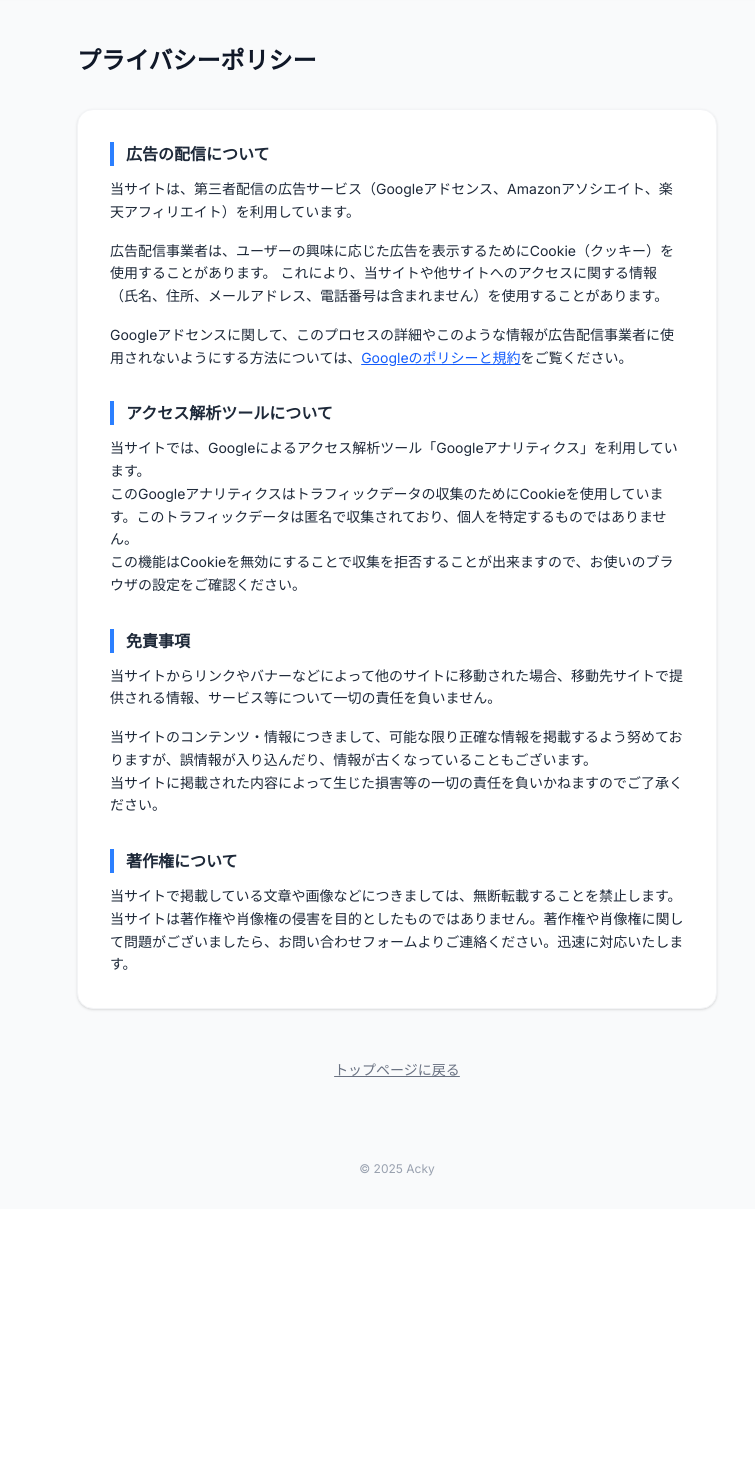
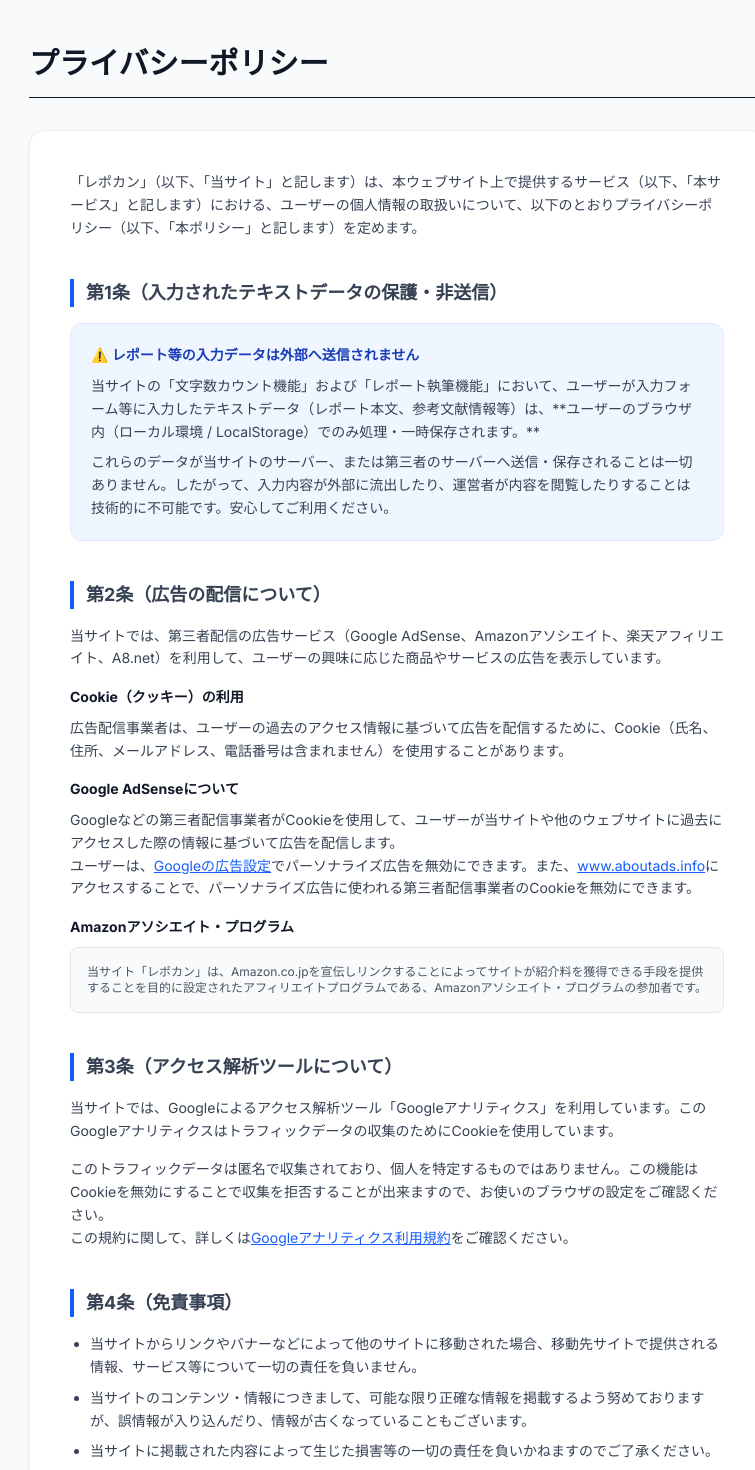
Before and after one commit to halnaoyahirose0113-lang/report-counter, a Next.js app: page /privacy in a window 1280 px wide. Shown: the part 60-1530 px from the top of the page, without its empty margins (243-998 px from the left). Before the commit the page ends 1269 px from the top, so only its background shows below. Built offline with nearby package versions, Linux system fonts and the light colour scheme.

Commit message:
Update comprehensive privacy policy for AdSense

```diff
--- a/app/privacy/page.tsx
+++ b/app/privacy/page.tsx
@@ -1,8 +1,9 @@
 import Link from 'next/link';
+import { Metadata } from 'next';
 
-export const metadata = {
-  title: 'プライバシーポリシー | レポート文字数カウンター',
-  description: 'レポカンのプライバシーポリシー、免責事項、著作権について。',
+export const metadata: Metadata = {
+  title: 'プライバシーポリシー | レポカン',
+  description: 'レポカンのプライバシーポリシー、個人情報の取り扱い、免責事項、著作権について。',
 };
 
 export default function Privacy() {
@@ -13,64 +14,121 @@ export default function Privacy() {
       <header className="bg-white border-b border-gray-200 sticky top-0 z-50 shadow-sm">
         <div className="max-w-3xl mx-auto px-4 py-3 flex items-center justify-between">
           <Link href="/" className="flex items-center gap-2 hover:opacity-70 transition-opacity">
-            <img src="/logo.jpg" alt="レポカンロゴ" className="w-8 h-8 rounded-lg object-cover" />
+            <img src="/logo.jpg" alt="レポカンロゴ" className="w-8 h-8 rounded-lg object-cover border border-gray-100" />
             <span className="font-bold text-gray-900">レポカン</span>
           </Link>
         </div>
       </header>
 
-      <main className="max-w-2xl mx-auto px-4 py-12">
-        <h1 className="text-2xl font-black mb-8 text-gray-900">プライバシーポリシー</h1>
+      <main className="max-w-3xl mx-auto px-4 py-12">
+        <h1 className="text-2xl md:text-3xl font-black mb-8 text-gray-900 border-b pb-4">プライバシーポリシー</h1>
 
-        <div className="bg-white p-8 rounded-2xl shadow-sm border border-gray-100 space-y-8 text-sm leading-relaxed">
+        <div className="bg-white p-8 md:p-10 rounded-2xl shadow-sm border border-gray-100 space-y-10 text-sm leading-relaxed text-gray-700">
 
+          {/* 前文 */}
           <section>
-            <h2 className="text-base font-bold mb-3 border-l-4 border-blue-500 pl-3">広告の配信について</h2>
-            <p className="mb-4">
-              当サイトは、第三者配信の広告サービス（Googleアドセンス、Amazonアソシエイト、楽天アフィリエイト）を利用しています。
-            </p>
-            <p className="mb-4">
-              広告配信事業者は、ユーザーの興味に応じた広告を表示するためにCookie（クッキー）を使用することがあります。
-              これにより、当サイトや他サイトへのアクセスに関する情報（氏名、住所、メールアドレス、電話番号は含まれません）を使用することがあります。
-            </p>
             <p>
-              Googleアドセンスに関して、このプロセスの詳細やこのような情報が広告配信事業者に使用されないようにする方法については、
-              <a href="https://policies.google.com/technologies/ads?hl=ja" target="_blank" rel="noopener noreferrer" className="text-blue-600 underline hover:text-blue-800">Googleのポリシーと規約</a>をご覧ください。
+              「レポカン」（以下、「当サイト」と記します）は、本ウェブサイト上で提供するサービス（以下、「本サービス」と記します）における、ユーザーの個人情報の取扱いについて、以下のとおりプライバシーポリシー（以下、「本ポリシー」と記します）を定めます。
             </p>
           </section>
 
+          {/* 第1条：入力データの取り扱い（最重要・信頼性担保） */}
           <section>
-            <h2 className="text-base font-bold mb-3 border-l-4 border-blue-500 pl-3">アクセス解析ツールについて</h2>
+            <h2 className="text-lg font-bold mb-4 border-l-4 border-blue-600 pl-3 flex items-center gap-2">
+              第1条（入力されたテキストデータの保護・非送信）
+            </h2>
+            <div className="bg-blue-50 p-5 rounded-xl border border-blue-100">
+              <p className="font-bold text-blue-800 mb-2">⚠️ レポート等の入力データは外部へ送信されません</p>
+              <p className="mb-2">
+                当サイトの「文字数カウント機能」および「レポート執筆機能」において、ユーザーが入力フォーム等に入力したテキストデータ（レポート本文、参考文献情報等）は、**ユーザーのブラウザ内（ローカル環境 / LocalStorage）でのみ処理・一時保存されます。**
+              </p>
+              <p>
+                これらのデータが当サイトのサーバー、または第三者のサーバーへ送信・保存されることは一切ありません。したがって、入力内容が外部に流出したり、運営者が内容を閲覧したりすることは技術的に不可能です。安心してご利用ください。
+              </p>
+            </div>
+          </section>
+
+          {/* 第2条：広告配信について（AdSense対策） */}
+          <section>
+            <h2 className="text-lg font-bold mb-4 border-l-4 border-blue-600 pl-3">第2条（広告の配信について）</h2>
+            <p className="mb-4">
+              当サイトでは、第三者配信の広告サービス（Google AdSense、Amazonアソシエイト、楽天アフィリエイト、A8.net）を利用して、ユーザーの興味に応じた商品やサービスの広告を表示しています。
+            </p>
+            <h3 className="font-bold text-gray-900 mb-2">Cookie（クッキー）の利用</h3>
+            <p className="mb-4">
+              広告配信事業者は、ユーザーの過去のアクセス情報に基づいて広告を配信するために、Cookie（氏名、住所、メールアドレス、電話番号は含まれません）を使用することがあります。
+            </p>
+            <h3 className="font-bold text-gray-900 mb-2">Google AdSenseについて</h3>
+            <p className="mb-4">
+              Googleなどの第三者配信事業者がCookieを使用して、ユーザーが当サイトや他のウェブサイトに過去にアクセスした際の情報に基づいて広告を配信します。<br/>
+              ユーザーは、<a href="https://adssettings.google.com/authenticated" target="_blank" rel="noopener noreferrer" className="text-blue-600 underline">Googleの広告設定</a>でパーソナライズ広告を無効にできます。また、<a href="https://www.aboutads.info/" target="_blank" rel="noopener noreferrer" className="text-blue-600 underline">www.aboutads.info</a>にアクセスすることで、パーソナライズ広告に使われる第三者配信事業者のCookieを無効にできます。
+            </p>
+            <h3 className="font-bold text-gray-900 mb-2">Amazonアソシエイト・プログラム</h3>
+            <div className="p-4 bg-gray-50 rounded-lg border border-gray-200 text-xs text-gray-600">
+              <p>
+                当サイト「レポカン」は、Amazon.co.jpを宣伝しリンクすることによってサイトが紹介料を獲得できる手段を提供することを目的に設定されたアフィリエイトプログラムである、Amazonアソシエイト・プログラムの参加者です。
+              </p>
+            </div>
+          </section>
+
+          {/* 第3条：アクセス解析ツール */}
+          <section>
+            <h2 className="text-lg font-bold mb-4 border-l-4 border-blue-600 pl-3">第3条（アクセス解析ツールについて）</h2>
+            <p className="mb-4">
+              当サイトでは、Googleによるアクセス解析ツール「Googleアナリティクス」を利用しています。このGoogleアナリティクスはトラフィックデータの収集のためにCookieを使用しています。
+            </p>
             <p>
-              当サイトでは、Googleによるアクセス解析ツール「Googleアナリティクス」を利用しています。<br/>
-              このGoogleアナリティクスはトラフィックデータの収集のためにCookieを使用しています。このトラフィックデータは匿名で収集されており、個人を特定するものではありません。<br/>
-              この機能はCookieを無効にすることで収集を拒否することが出来ますので、お使いのブラウザの設定をご確認ください。
+              このトラフィックデータは匿名で収集されており、個人を特定するものではありません。この機能はCookieを無効にすることで収集を拒否することが出来ますので、お使いのブラウザの設定をご確認ください。<br/>
+              この規約に関して、詳しくは<a href="https://marketingplatform.google.com/about/analytics/terms/jp/" target="_blank" rel="noopener noreferrer" className="text-blue-600 underline">Googleアナリティクス利用規約</a>をご確認ください。
             </p>
           </section>
 
+          {/* 第4条：免責事項 */}
           <section>
-            <h2 className="text-base font-bold mb-3 border-l-4 border-blue-500 pl-3">免責事項</h2>
+            <h2 className="text-lg font-bold mb-4 border-l-4 border-blue-600 pl-3">第4条（免責事項）</h2>
+            <ul className="list-disc ml-5 space-y-2">
+              <li>当サイトからリンクやバナーなどによって他のサイトに移動された場合、移動先サイトで提供される情報、サービス等について一切の責任を負いません。</li>
+              <li>当サイトのコンテンツ・情報につきまして、可能な限り正確な情報を掲載するよう努めておりますが、誤情報が入り込んだり、情報が古くなっていることもございます。</li>
+              <li>当サイトに掲載された内容によって生じた損害等の一切の責任を負いかねますのでご了承ください。</li>
+            </ul>
+          </section>
+
+          {/* 第5条：著作権 */}
+          <section>
+            <h2 className="text-lg font-bold mb-4 border-l-4 border-blue-600 pl-3">第5条（著作権・リンク）</h2>
             <p className="mb-4">
-              当サイトからリンクやバナーなどによって他のサイトに移動された場合、移動先サイトで提供される情報、サービス等について一切の責任を負いません。
+              当サイトはリンクフリーですが、当サイトに掲載されている文章や画像等の無断転載・加工利用を禁止します。<br/>
+              引用を行う際は、必ず引用元の明記（当サイトへのリンク掲載）をお願いいたします。
             </p>
             <p>
-              当サイトのコンテンツ・情報につきまして、可能な限り正確な情報を掲載するよう努めておりますが、誤情報が入り込んだり、情報が古くなっていることもございます。<br/>
-              当サイトに掲載された内容によって生じた損害等の一切の責任を負いかねますのでご了承ください。
+              当サイトは著作権や肖像権の侵害を目的としたものではありません。著作権や肖像権に関して問題がございましたら、下記のお問い合わせフォームよりご連絡ください。迅速に対応いたします。
             </p>
           </section>
 
+          {/* 第6条：お問い合わせ */}
           <section>
-            <h2 className="text-base font-bold mb-3 border-l-4 border-blue-500 pl-3">著作権について</h2>
+            <h2 className="text-lg font-bold mb-4 border-l-4 border-blue-600 pl-3">第6条（お問い合わせ窓口）</h2>
             <p>
-              当サイトで掲載している文章や画像などにつきましては、無断転載することを禁止します。<br/>
-              当サイトは著作権や肖像権の侵害を目的としたものではありません。著作権や肖像権に関して問題がございましたら、お問い合わせフォームよりご連絡ください。迅速に対応いたします。
+              本ポリシーに関するお問い合わせは、下記のフォームよりお願いいたします。
             </p>
+            <div className="mt-4 text-center">
+              <a href="https://docs.google.com/forms/d/e/1FAIpQLSeumYrx_6P4aHZZGPBHhvF-0F9iATjUw1baHombHHsj7G59Kw/viewform" target="_blank" rel="noopener noreferrer" className="inline-block bg-blue-600 text-white font-bold py-3 px-8 rounded-full shadow-md hover:bg-blue-700 transition-colors">
+                お問い合わせフォーム
+              </a>
+            </div>
           </section>
+
+          {/* 改定日 */}
+          <div className="pt-8 mt-12 border-t border-gray-200 text-right text-gray-500">
+            <p>策定日：2025年12月29日</p>
+          </div>
 
         </div>
 
         <div className="text-center mt-12">
-          <Link href="/" className="text-sm text-gray-500 hover:text-blue-600 underline">トップページに戻る</Link>
+          <Link href="/" className="inline-block bg-white border border-gray-300 px-6 py-2 rounded-full text-sm font-bold text-gray-600 hover:bg-gray-50 transition-colors shadow-sm">
+            トップページに戻る
+          </Link>
         </div>
       </main>
 
```
